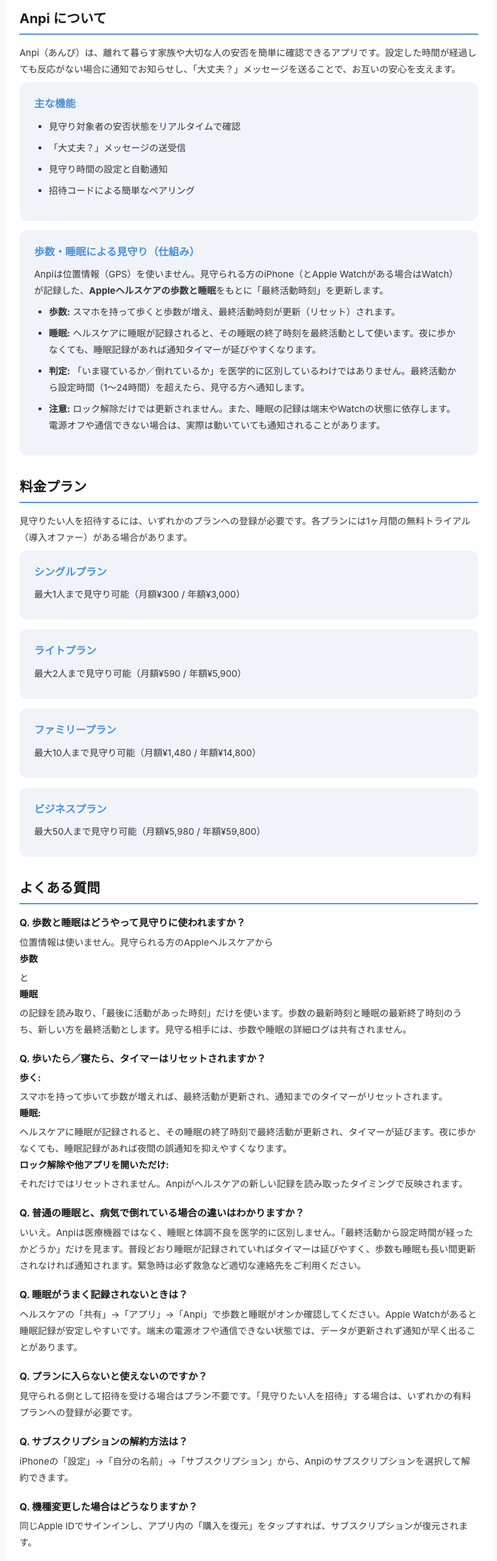
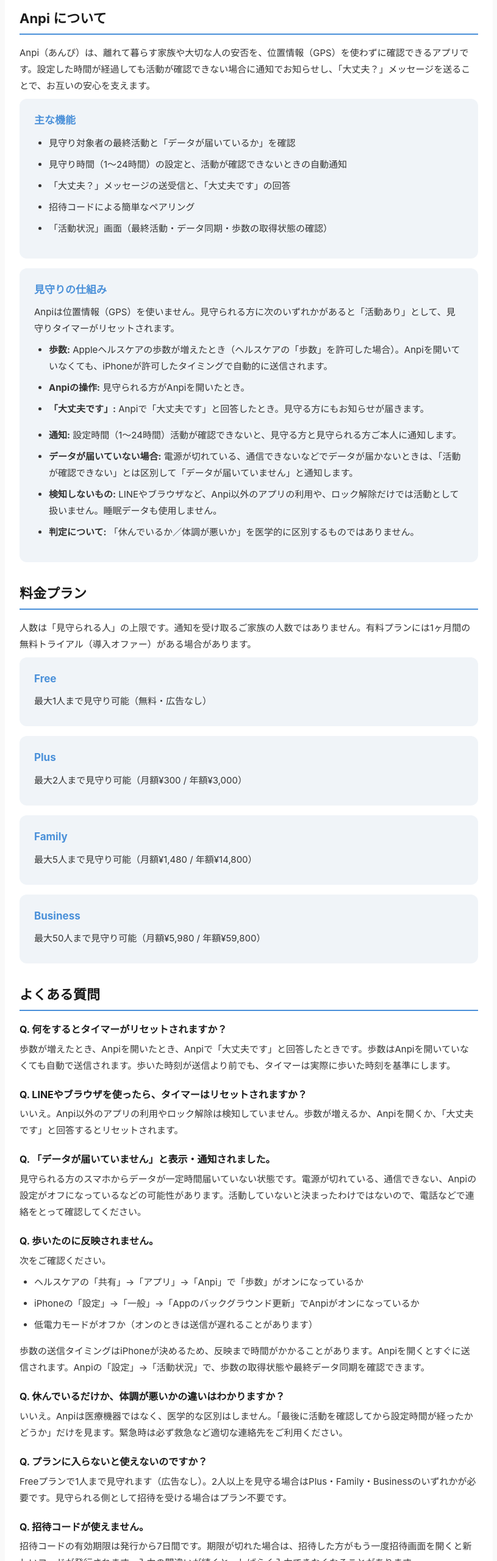
Before and after one commit to posmap-japan/anpi-app, a plain HTML site: page docs/support.html in a window 1280 px wide. Shown: the part 240-2800 px from the top of the page at 61% size, without its empty margins (232-1047 px from the left). Drawn offline with Linux system fonts and the light colour scheme.

Commit message:
Update terms, privacy policy and support for the new monitoring model
- Activity is confirmed by step increases, opening Anpi, or replying "I'm OK"; sleep data and other apps' usage are not used
- Document data-not-arriving notifications, background step sync and delays
- Plans: Free (1) / Plus (2) / Family (5) / Business (50) with current prices
- Privacy: list collected activity/status data, data not collected, sharing limited to accepted pairings, 30-day retention
- Unify contact email to anpi.app.support@gmail.com

Co-Authored-By: Claude Opus 5.5 <noreply@anthropic.com>

```diff
--- a/docs/support.html
+++ b/docs/support.html
@@ -138,75 +138,95 @@
     </div>
 
     <h2>Anpi について</h2>
-    <p>Anpi（あんぴ）は、離れて暮らす家族や大切な人の安否を簡単に確認できるアプリです。設定した時間が経過しても反応がない場合に通知でお知らせし、「大丈夫？」メッセージを送ることで、お互いの安心を支えます。</p>
+    <p>Anpi（あんぴ）は、離れて暮らす家族や大切な人の安否を、位置情報（GPS）を使わずに確認できるアプリです。設定した時間が経過しても活動が確認できない場合に通知でお知らせし、「大丈夫？」メッセージを送ることで、お互いの安心を支えます。</p>
 
     <div class="card">
       <h3>主な機能</h3>
       <ul>
-        <li>見守り対象者の安否状態をリアルタイムで確認</li>
-        <li>「大丈夫？」メッセージの送受信</li>
-        <li>見守り時間の設定と自動通知</li>
+        <li>見守り対象者の最終活動と「データが届いているか」を確認</li>
+        <li>見守り時間（1〜24時間）の設定と、活動が確認できないときの自動通知</li>
+        <li>「大丈夫？」メッセージの送受信と、「大丈夫です」の回答</li>
         <li>招待コードによる簡単なペアリング</li>
+        <li>「活動状況」画面（最終活動・データ同期・歩数の取得状態の確認）</li>
       </ul>
     </div>
 
     <div class="card">
-      <h3>歩数・睡眠による見守り（仕組み）</h3>
-      <p>Anpiは位置情報（GPS）を使いません。見守られる方のiPhone（とApple Watchがある場合はWatch）が記録した、<strong>Appleヘルスケアの歩数と睡眠</strong>をもとに「最終活動時刻」を更新します。</p>
+      <h3>見守りの仕組み</h3>
+      <p>Anpiは位置情報（GPS）を使いません。見守られる方に次のいずれかがあると「活動あり」として、見守りタイマーがリセットされます。</p>
       <ul>
-        <li><strong>歩数:</strong> スマホを持って歩くと歩数が増え、最終活動時刻が更新（リセット）されます。</li>
-        <li><strong>睡眠:</strong> ヘルスケアに睡眠が記録されると、その睡眠の終了時刻を最終活動として使います。夜に歩かなくても、睡眠記録があれば通知タイマーが延びやすくなります。</li>
-        <li><strong>判定:</strong> 「いま寝ているか／倒れているか」を医学的に区別しているわけではありません。最終活動から設定時間（1〜24時間）を超えたら、見守る方へ通知します。</li>
-        <li><strong>注意:</strong> ロック解除だけでは更新されません。また、睡眠の記録は端末やWatchの状態に依存します。電源オフや通信できない場合は、実際は動いていても通知されることがあります。</li>
+        <li><strong>歩数:</strong> Appleヘルスケアの歩数が増えたとき（ヘルスケアの「歩数」を許可した場合）。Anpiを開いていなくても、iPhoneが許可したタイミングで自動的に送信されます。</li>
+        <li><strong>Anpiの操作:</strong> 見守られる方がAnpiを開いたとき。</li>
+        <li><strong>「大丈夫です」:</strong> Anpiで「大丈夫です」と回答したとき。見守る方にもお知らせが届きます。</li>
+      </ul>
+      <ul>
+        <li><strong>通知:</strong> 設定時間（1〜24時間）活動が確認できないと、見守る方と見守られる方ご本人に通知します。</li>
+        <li><strong>データが届いていない場合:</strong> 電源が切れている、通信できないなどでデータが届かないときは、「活動が確認できない」とは区別して「データが届いていません」と通知します。</li>
+        <li><strong>検知しないもの:</strong> LINEやブラウザなど、Anpi以外のアプリの利用や、ロック解除だけでは活動として扱いません。睡眠データも使用しません。</li>
+        <li><strong>判定について:</strong> 「休んでいるか／体調が悪いか」を医学的に区別するものではありません。</li>
       </ul>
     </div>
 
     <h2>料金プラン</h2>
-    <p>見守りたい人を招待するには、いずれかのプランへの登録が必要です。各プランには1ヶ月間の無料トライアル（導入オファー）がある場合があります。</p>
+    <p>人数は「見守られる人」の上限です。通知を受け取るご家族の人数ではありません。有料プランには1ヶ月間の無料トライアル（導入オファー）がある場合があります。</p>
     <div class="card">
-      <h3>シングルプラン</h3>
-      <p>最大1人まで見守り可能（月額¥300 / 年額¥3,000）</p>
+      <h3>Free</h3>
+      <p>最大1人まで見守り可能（無料・広告なし）</p>
     </div>
     <div class="card">
-      <h3>ライトプラン</h3>
-      <p>最大2人まで見守り可能（月額¥590 / 年額¥5,900）</p>
+      <h3>Plus</h3>
+      <p>最大2人まで見守り可能（月額¥300 / 年額¥3,000）</p>
     </div>
     <div class="card">
-      <h3>ファミリープラン</h3>
-      <p>最大10人まで見守り可能（月額¥1,480 / 年額¥14,800）</p>
+      <h3>Family</h3>
+      <p>最大5人まで見守り可能（月額¥1,480 / 年額¥14,800）</p>
     </div>
     <div class="card">
-      <h3>ビジネスプラン</h3>
+      <h3>Business</h3>
       <p>最大50人まで見守り可能（月額¥5,980 / 年額¥59,800）</p>
     </div>
 
     <h2>よくある質問</h2>
 
     <div class="faq-item">
-      <strong>Q. 歩数と睡眠はどうやって見守りに使われますか？</strong>
-      <p>位置情報は使いません。見守られる方のAppleヘルスケアから<strong>歩数</strong>と<strong>睡眠</strong>の記録を読み取り、「最後に活動があった時刻」だけを使います。歩数の最新時刻と睡眠の最新終了時刻のうち、新しい方を最終活動とします。見守る相手には、歩数や睡眠の詳細ログは共有されません。</p>
+      <strong>Q. 何をするとタイマーがリセットされますか？</strong>
+      <p>歩数が増えたとき、Anpiを開いたとき、Anpiで「大丈夫です」と回答したときです。歩数はAnpiを開いていなくても自動で送信されます。歩いた時刻が送信より前でも、タイマーは実際に歩いた時刻を基準にします。</p>
     </div>
 
     <div class="faq-item">
-      <strong>Q. 歩いたら／寝たら、タイマーはリセットされますか？</strong>
-      <p><strong>歩く:</strong> スマホを持って歩いて歩数が増えれば、最終活動が更新され、通知までのタイマーがリセットされます。<br>
-      <strong>睡眠:</strong> ヘルスケアに睡眠が記録されると、その睡眠の終了時刻で最終活動が更新され、タイマーが延びます。夜に歩かなくても、睡眠記録があれば夜間の誤通知を抑えやすくなります。<br>
-      <strong>ロック解除や他アプリを開いただけ:</strong> それだけではリセットされません。Anpiがヘルスケアの新しい記録を読み取ったタイミングで反映されます。</p>
+      <strong>Q. LINEやブラウザを使ったら、タイマーはリセットされますか？</strong>
+      <p>いいえ。Anpi以外のアプリの利用やロック解除は検知していません。歩数が増えるか、Anpiを開くか、「大丈夫です」と回答するとリセットされます。</p>
     </div>
 
     <div class="faq-item">
-      <strong>Q. 普通の睡眠と、病気で倒れている場合の違いはわかりますか？</strong>
-      <p>いいえ。Anpiは医療機器ではなく、睡眠と体調不良を医学的に区別しません。「最終活動から設定時間が経ったかどうか」だけを見ます。普段どおり睡眠が記録されていればタイマーは延びやすく、歩数も睡眠も長い間更新されなければ通知されます。緊急時は必ず救急など適切な連絡先をご利用ください。</p>
+      <strong>Q. 「データが届いていません」と表示・通知されました。</strong>
+      <p>見守られる方のスマホからデータが一定時間届いていない状態です。電源が切れている、通信できない、Anpiの設定がオフになっているなどの可能性があります。活動していないと決まったわけではないので、電話などで連絡をとって確認してください。</p>
     </div>
 
     <div class="faq-item">
-      <strong>Q. 睡眠がうまく記録されないときは？</strong>
-      <p>ヘルスケアの「共有」→「アプリ」→「Anpi」で歩数と睡眠がオンか確認してください。Apple Watchがあると睡眠記録が安定しやすいです。端末の電源オフや通信できない状態では、データが更新されず通知が早く出ることがあります。</p>
+      <strong>Q. 歩いたのに反映されません。</strong>
+      <p>次をご確認ください。</p>
+      <ul>
+        <li>ヘルスケアの「共有」→「アプリ」→「Anpi」で「歩数」がオンになっているか</li>
+        <li>iPhoneの「設定」→「一般」→「Appのバックグラウンド更新」でAnpiがオンになっているか</li>
+        <li>低電力モードがオフか（オンのときは送信が遅れることがあります）</li>
+      </ul>
+      <p>歩数の送信タイミングはiPhoneが決めるため、反映まで時間がかかることがあります。Anpiを開くとすぐに送信されます。Anpiの「設定」→「活動状況」で、歩数の取得状態や最終データ同期を確認できます。</p>
+    </div>
+
+    <div class="faq-item">
+      <strong>Q. 休んでいるだけか、体調が悪いかの違いはわかりますか？</strong>
+      <p>いいえ。Anpiは医療機器ではなく、医学的な区別はしません。「最後に活動を確認してから設定時間が経ったかどうか」だけを見ます。緊急時は必ず救急など適切な連絡先をご利用ください。</p>
     </div>
 
     <div class="faq-item">
       <strong>Q. プランに入らないと使えないのですか？</strong>
-      <p>見守られる側として招待を受ける場合はプラン不要です。「見守りたい人を招待」する場合は、いずれかの有料プランへの登録が必要です。</p>
+      <p>Freeプランで1人まで見守れます（広告なし）。2人以上を見守る場合はPlus・Family・Businessのいずれかが必要です。見守られる側として招待を受ける場合はプラン不要です。</p>
+    </div>
+
+    <div class="faq-item">
+      <strong>Q. 招待コードが使えません。</strong>
+      <p>招待コードの有効期限は発行から7日間です。期限が切れた場合は、招待した方がもう一度招待画面を開くと新しいコードが発行されます。入力の間違いが続くと、しばらく入力できなくなることがあります。</p>
     </div>
 
     <div class="faq-item">
@@ -221,12 +241,12 @@
 
     <div class="faq-item">
       <strong>Q. 見守り相手に通知が届きません。</strong>
-      <p>相手のiPhoneで通知の許可が有効になっているか確認してください。「設定」→「通知」→「Anpi」で「通知を許可」をオンにしてください。</p>
+      <p>通知を受け取る方のiPhoneで「設定」→「通知」→「Anpi」の「通知を許可」がオンになっているか確認してください。それでも届かない場合は、Anpiを最新版に更新し、一度ログインし直してください。</p>
     </div>
 
     <div class="faq-item">
       <strong>Q. アカウントを削除したい。</strong>
-      <p>アプリ内の「設定」→「アカウント削除」から削除できます。削除すると、すべてのデータが消去され、復元できません。</p>
+      <p>アプリ内の「設定」→「アカウントを削除」から削除できます。削除すると、活動の記録や安否確認を含むすべてのデータが消去され、復元できません。</p>
     </div>
 
     <h2>お問い合わせ</h2>
```
Also changed, not shown: docs/privacy-policy.html (+20 -10 lines), docs/terms-of-service.html (+32 -23 lines).
